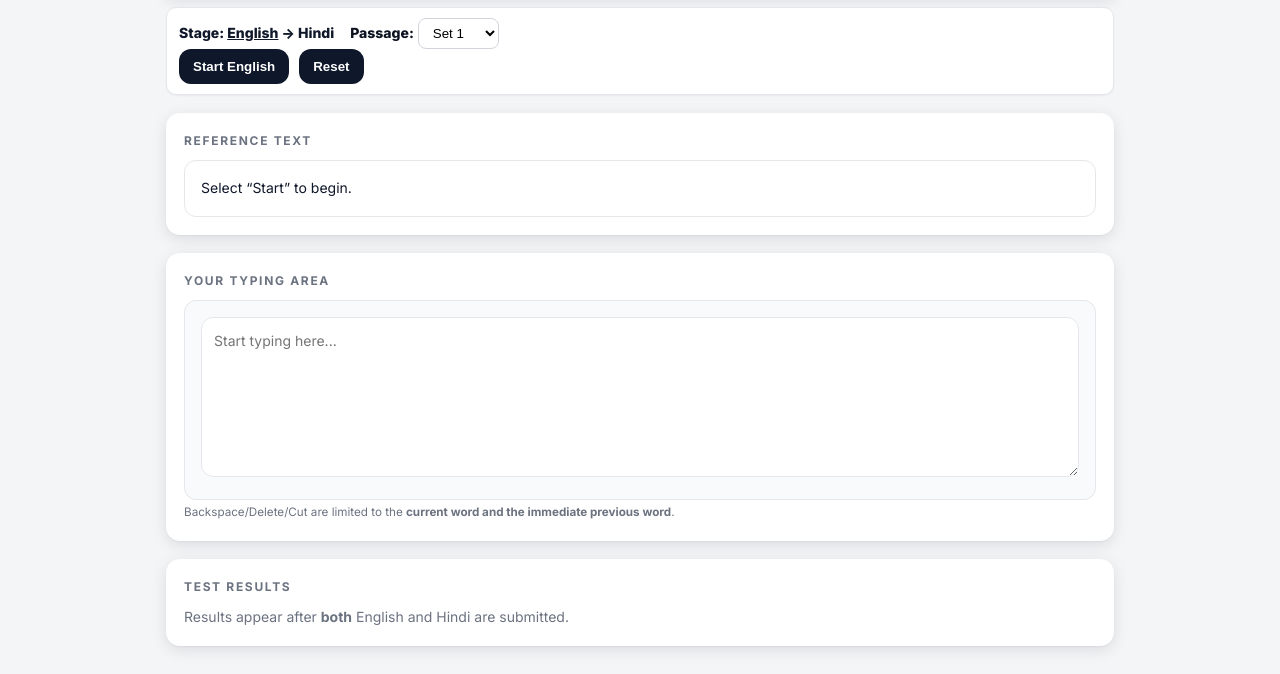
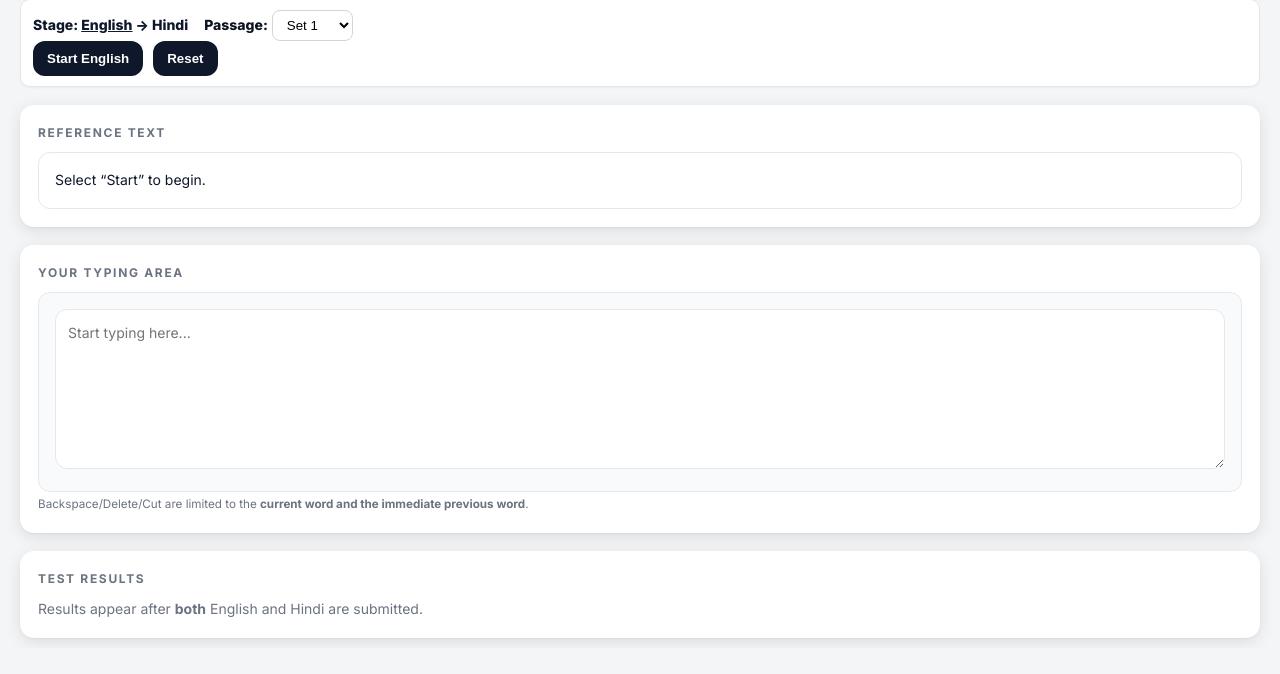
Before and after one commit to shardasingh-ai/upssc-typing-test, a plain HTML site: page index.html in a window 1280 px wide. Shown: the part 197-871 px from the top of the page. After the commit the page ends 845 px from the top, so only its background shows below. Drawn offline with Linux system fonts and the light colour scheme.

Commit message:
Update index.html

```diff
--- a/index.html
+++ b/index.html
@@ -21,7 +21,12 @@
   }
   *{box-sizing:border-box}
   body{margin:0; font:14px/1.6 Inter,system-ui,-apple-system,Segoe UI,Roboto,Ubuntu,"Helvetica Neue",Arial; color:var(--text); background:var(--bg)}
-  .page{max-width:980px; margin:18px auto 28px; padding:0 16px}
+  .page {
+  width: 100vw;         /* span full viewport width */
+  max-width: none;      /* remove restriction */
+  margin: 0;            /* remove centering gap */
+  padding: 10px 20px;           /* remove inner padding */
+}
 
   /* ===== Masthead (screenshot style) ===== */
   .masthead { box-shadow: var(--ring); border-radius: 8px; overflow: hidden; }
```
